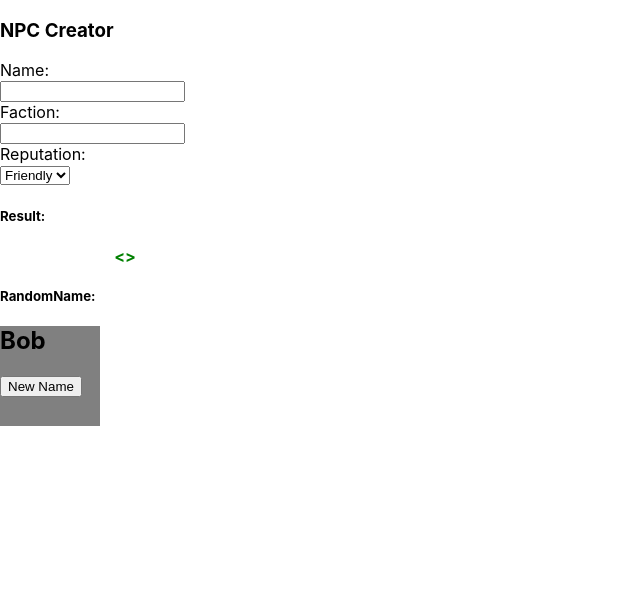
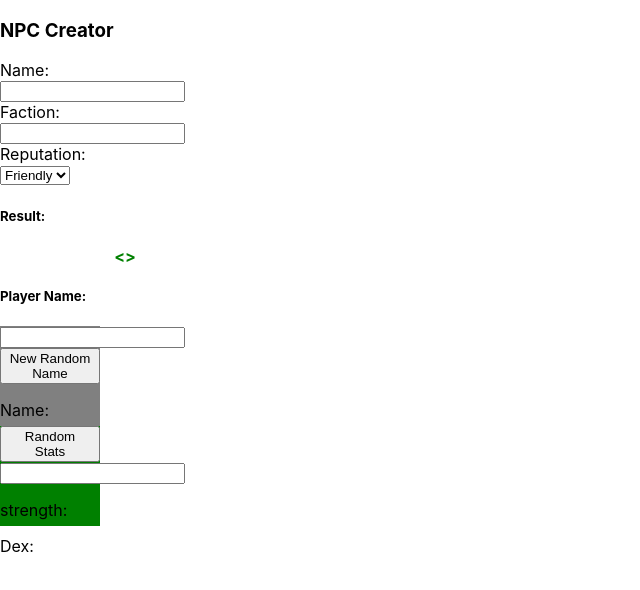
Before and after one commit to Killersoren/ReactProject, a React (Create React App) app in the folder chargen/: page / in a window 1280 px wide. Shown: the top 590 px of the page, without its empty margins (0-640 px from the left). Built offline with nearby package versions, Linux system fonts and the light colour scheme.

Commit message:
random name + start på atributer

```diff
--- a/chargen/src/App.js
+++ b/chargen/src/App.js
@@ -1,11 +1,11 @@
 import React, { useState } from "react";
-import RandomName from "./RandomName";
+import Atributes from "./Atributes";
+import NameInput from "./NameInput";
 
 function NPCCreatorWithHooks() {
   let name = useFormInput("");
   let faction = useFormInput("");
   let reputation = useFormInput("Friendly");
-  let ramdomName = RandomName();
 
   return (
     <>
@@ -13,9 +13,9 @@ function NPCCreatorWithHooks() {
       <NPCForm name={name} faction={faction} reputation={reputation} />
       <h5>Result:</h5>
       <NameUI name={name.value} faction={faction.value} reputation={reputation.value} />
-      <h5>RandomName:</h5>
-      <RandomName />
-
+      <h5>Player Name:</h5>
+      <NameInput></NameInput>
+      <Atributes></Atributes>
 
     </>
   );
--- /dev/null
+++ b/chargen/src/Atributes.js
@@ -0,0 +1,40 @@
+import React, { useState } from "react";
+const str=[1, 2, 3,4,5,6,7,8,9]
+const dex=[1, 2, 3,4,5,6,7,8,9]
+
+function Atributes(props) {
+  const [value, setValue] = useState("");
+
+  function handleChange(event) {
+    setValue(event.target.value);
+  }
+
+  return (
+    <div id="RandomName-container"style={{
+      backgroundColor: 'green',
+      width: '100px',
+      height: '100px'
+    }}>
+
+      <button onClick={() =>
+         setValue(str[Math.floor(Math.random()*str.length)])
+         && setValue(dex[Math.floor(Math.random()*dex.length)])
+         }>
+            Random Stats
+        </button>
+      <input value={value} onChange={handleChange} />
+
+      <p>strength: {value}</p>
+      <p>Dex: {value}</p>
+
+
+    </div>
+  );
+}
+
+
+
+
+
+
+export default Atributes;
--- /dev/null
+++ b/chargen/src/NameInput.js
@@ -0,0 +1,29 @@
+import React, { useState } from "react";
+const names=['Bo', 'Hans', 'Lars']
+
+function NameInput(props) {
+  const [value, setValue] = useState("");
+
+  function handleChange(event) {
+    setValue(event.target.value);
+  }
+
+  return (
+    <div id="RandomName-container"style={{
+      backgroundColor: 'grey',
+      width: '100px',
+      height: '100px'
+    }}>
+
+      <input value={value} onChange={handleChange} />
+      <button onClick={() => setValue(names[Math.floor(Math.random()*names.length)])}>
+            New Random Name
+        </button>
+      <p>Name: {value}</p>
+
+
+    </div>
+  );
+}
+
+export default NameInput;
--- a/chargen/src/RandomName.js
+++ /dev/null
@@ -1,20 +0,0 @@
-import React, { useState } from 'react';
-const names=['Bo', 'Hans', 'Lars']
-function RandomName() { const [name, newName] = useState('Bob');
-return (
-    <div id="RandomName-container"style={{
-        backgroundColor: 'grey',
-        width: '100px',
-        height: '100px'
-      }}>
-
-        <h2>{name}</h2>
-        <button onClick={() => newName(names[Math.floor(Math.random()*names.length)])}>
-            New Name
-        </button>
-
-    </div>
-
-);
-}
-export default RandomName;
```
